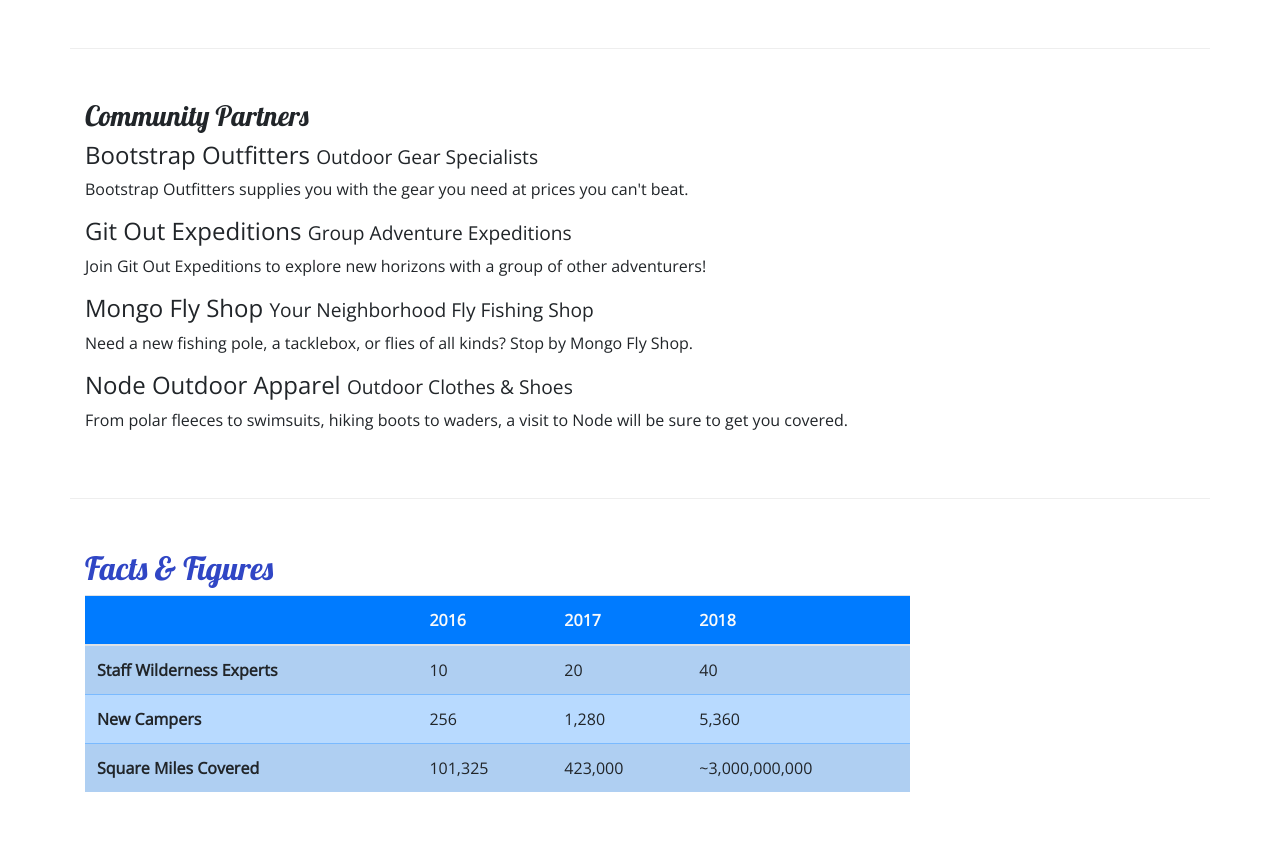
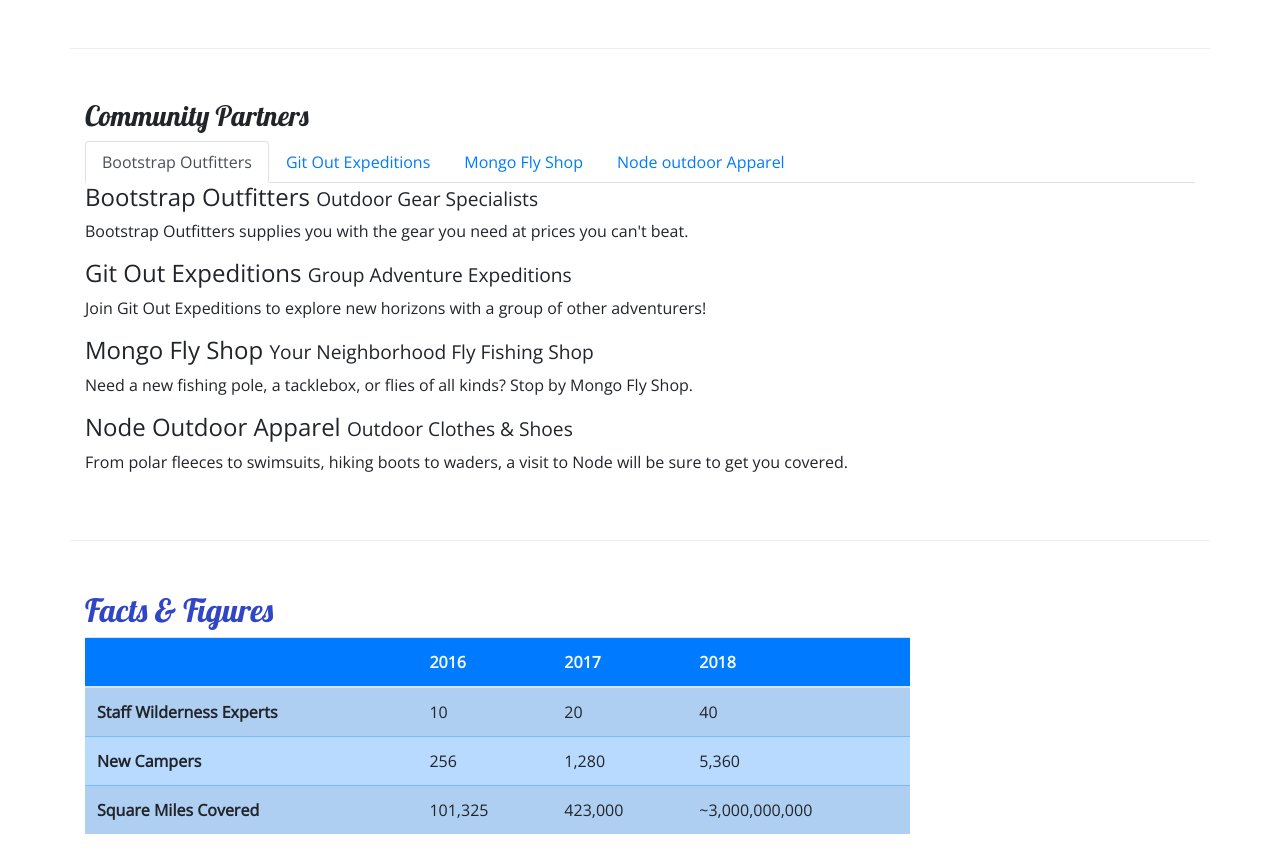
Before and after one commit to bushido1586/nucampsite, a website: page aboutus.html in a window 1280 px wide. Shown: the part 848-1701 px from the top of the page. Drawn offline with nearby package versions, Linux system fonts and the light colour scheme.

Commit message:
started adding tabs/troubleshooint npm

```diff
--- a/aboutus.html
+++ b/aboutus.html
@@ -97,6 +97,12 @@
         <div class="row row-content">
             <div class="col">
                 <h3>Community Partners</h3>
+                <ul class="nav nav-tabs">
+                    <li class="nav-item"><a class="nav-link active" href="#bootstrap" role="tab" data-toggle="tab">Bootstrap Outfitters</a></li>
+                    <li class="nav-item"><a class="nav-link" href="#git" role="tab" data-toggle="tab">Git Out Expeditions</a></li>
+                    <li class="nav-item"><a class="nav-link" href="#mongo" role="tab" data-toggle="tab">Mongo Fly Shop</a></li>
+                    <li class="nav-item"><a class="nav-link" href="#node" role="tab" data-toggle="tab">Node outdoor Apparel</a></li>
+                </ul>
                 <h4>Bootstrap Outfitters <small>Outdoor Gear Specialists</small></h4>
                 <p class="d-none d-sm-block ">Bootstrap Outfitters supplies you with the gear you need at prices you can't beat.</p>
                 <h4>Git Out Expeditions <small>Group Adventure Expeditions</small></h4>
--- a/style-extra-borders.css
+++ /dev/null
@@ -1,30 +0,0 @@
-/* My borders showing different div */
-.col, div[class^="col-"], label[class^="col-"] {
-    border: 1px solid red;
-    margin: 2px;
-
-}
-
-.row {
-    border: 3px solid blue;
-    padding: 2px;
-    margin: 5px;
-}
-
-.container {
-    border: 3px solid green;
-    padding: 2px;
-    margin: 5px;
-}
-
-.media {
-    border: 3px solid yellow;
-    padding: 2px;
-    margin: 5px;
-}
-
-.card {
-    border: 3px solid purple;
-    padding: 2px;
-    margin: 5px;
-}
```
